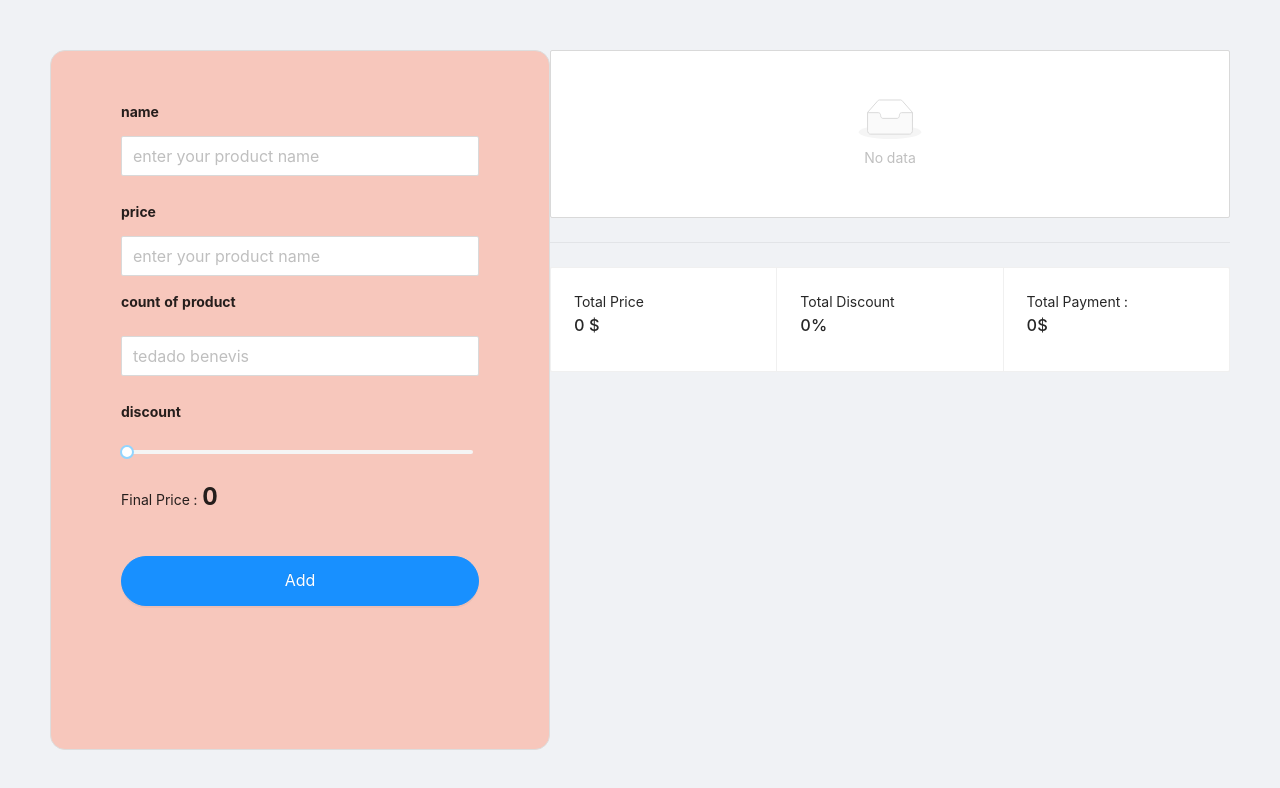
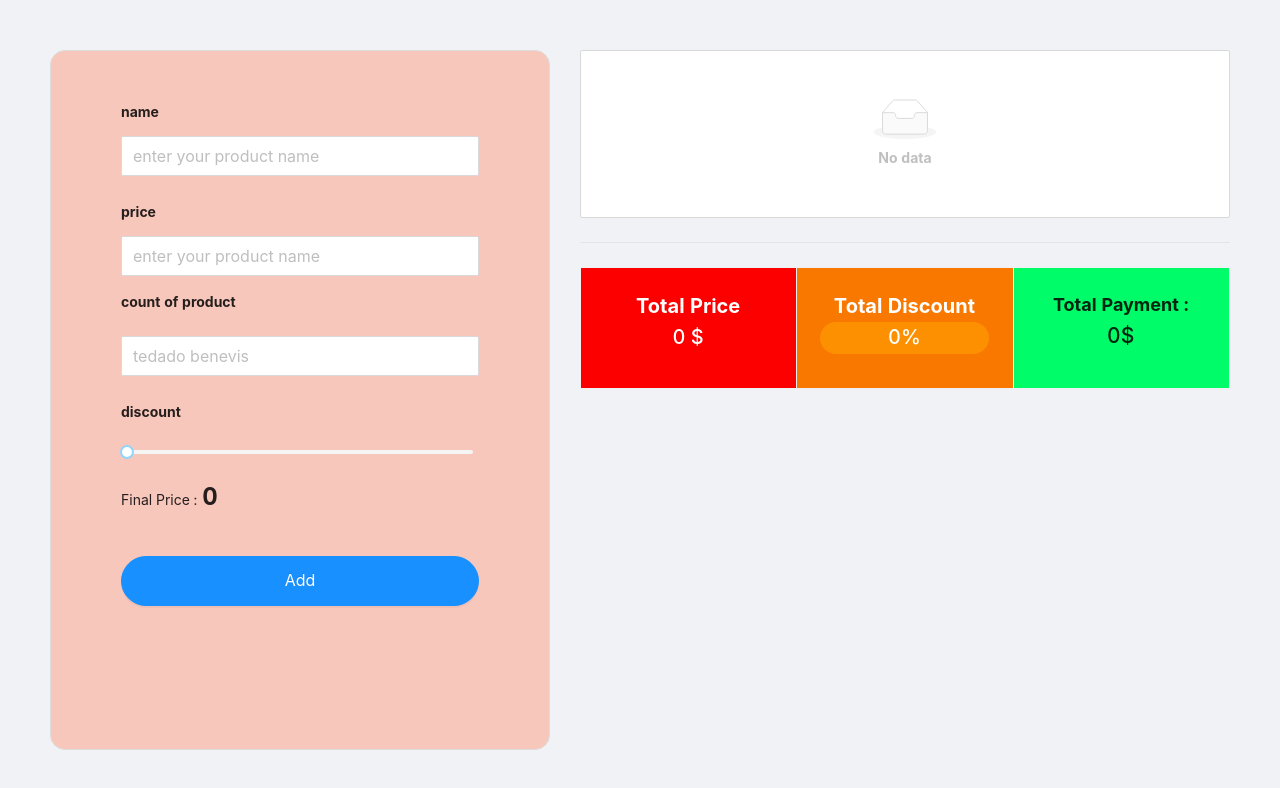
Before and after one commit to tohidshabanloo/cartApp, a React (Create React App) app: page / in a window 1280 px wide. Shown: the top 788 px of the page. Built offline with nearby package versions, Linux system fonts and the light colour scheme.

Commit message:
change some css

```diff
--- a/src/App.css
+++ b/src/App.css
@@ -2,6 +2,7 @@
 
 .App {
   text-align: center;
+
 }
 
 .App-logo {
@@ -24,6 +25,7 @@
   justify-content: center;
   font-size: calc(10px + 2vmin);
   color: white;
+
 }
 
 .App-link {
@@ -78,6 +80,9 @@ label {
 .ant-row {
   width: 100%;
 }
+.ant-col.ant-col-6{
+  width: 2%;
+}
 .list-container .ant-typography {
   margin-top: 0 !important;
 }
--- a/src/App.js
+++ b/src/App.js
@@ -1,10 +1,10 @@
-import './App.css';
+import "./App.css";
 import Main from "./components/Main/Main";
 
 function App() {
   return (
     <div className="App">
-      <Main/>
+      <Main />
     </div>
   );
 }
--- a/src/components/ListContainer/ListContainer.css
+++ b/src/components/ListContainer/ListContainer.css
@@ -1,3 +1,41 @@
 .delete {
-  font-size: 20px;
+  font-size: 200px;
 }
+.ant-list-item.list-items {
+}
+.ant-layout-content {
+  margin-left: 30px;
+  font-weight: bold;
+}
+
+/* actions Button */
+.ant-tag.action {
+  border: none;
+}
+.anticon.anticon-delete.delete {
+  font-size: 30px;
+  border: none;
+  color: rgba(255, 0, 0, 0.695);
+  cursor: pointer;
+}
+.anticon.anticon-delete.delete:hover {
+  transition: background 0.3s;
+  color: red;
+}
+.anticon.anticon-edit.edit {
+  font-size: 30px;
+  border: none;
+  color: rgb(3, 84, 3);
+  cursor: pointer;
+}
+.anticon.anticon-edit.edit:hover {
+  transition: background 0.3s;
+  color: rgb(0, 160, 0);
+}
+
+.ant-tag.ant-tag-has-color.tag{
+  font-size: 25px;
+  padding: 4px;
+  border-radius: 8px;
+
+}
--- a/src/components/ListContainer/ListContainer.jsx
+++ b/src/components/ListContainer/ListContainer.jsx
@@ -22,32 +22,32 @@ const ListContainer = ({ data }) => {
               <Text type={"secondary"}>Name:</Text>
               <Title level={3}>{item?.name}</Title>
             </Col>
-            <Col span={6}>
+            <Col span={4}>
               <Text type={"secondary"}>Price:</Text>
               <Title level={3}>{item?.price}$</Title>
             </Col>
-            <Col span={6}>
+            <Col span={2}>
               <Text type={"secondary"}>Count:</Text>
-              <Title level={3}>{item?.count}</Title>
+              <Title level={3}>x {item?.count} </Title>
             </Col>
-            <Col span={6}>
+            <Col span={2}>
               <Text type={"secondary"}>Discount:</Text>
-              <Tag color={"#108ee9"} className={`tag`}>
+              <Tag color={"#108ee9"} className={`tag`} >
                 {item?.discount}%
               </Tag>
             </Col>
-            <Col span={6}>
+            <Col span={8}>
               <Text type={"secondary"}>Final Price:</Text>
               <Title className={"final-price"} level={3}>
                 {/* {item?.price - (item?.price * item?.discount) / 100} $ */}
                 {calcFinalPrice(item?.price, item?.discount, item?.count)}
               </Title>
             </Col>
-            <Col span={6}>
+            <Col span={2}>
               <Text type={"secondary"}>Action:</Text>
-              <Tag className="delet">
-                <DeleteOutlined />
-                <EditOutlined />
+              <Tag className="action">
+                <DeleteOutlined className="delete" />
+                <EditOutlined className="edit" />
               </Tag>
             </Col>
           </Row>
--- a/src/components/Panel/Panel.jsx
+++ b/src/components/Panel/Panel.jsx
@@ -82,7 +82,6 @@ const Panel = ({ setFormData }) => {
           >
             {/* {price - (price * disc) / 100} $ */}
             {calcFinalPrice(price, disc, count)}
-
           </span>
         </Form.Item>
         <Form.Item>
--- /dev/null
+++ b/src/components/TotalPrice/TotalPrice.css
@@ -0,0 +1,29 @@
+.total-payment {
+  background-color: rgb(0, 252, 105);
+  text-align: center;
+
+  font-size: 18px;
+}
+.total-price {
+  background-color: rgb(252, 0, 0);
+  text-align: center;
+  color: white;
+  font-size: 20px;
+}
+.total-price h3 {
+  color: white;
+  font-size: 20px;
+}
+.total-discount {
+  background-color: rgb(249, 120, 0);
+  text-align: center;
+  color: white;
+  font-size: 20px;
+}
+.total-discount h3 {
+  color: white;
+  background-color: rgba(255, 157, 0, 0.643);
+  border-radius: 30px;
+  float: center;
+  font-size: 20px;
+}
--- a/src/components/TotalPrice/TotalPrice.jsx
+++ b/src/components/TotalPrice/TotalPrice.jsx
@@ -1,5 +1,6 @@
 import React from "react";
 import { Card } from "antd";
+import './TotalPrice.css'
 
 const TotalPrice = ({ data }) => {
   const totalPayment = data.reduce(
@@ -17,11 +18,11 @@ const TotalPrice = ({ data }) => {
 
   return (
     <Card className={`summery-container`}>
-      <Card.Grid>
+      <Card.Grid className="total-price">
         <span>Total Price</span>
         <h3>{totalPrice} $</h3>
       </Card.Grid>
-      <Card.Grid>
+      <Card.Grid className="total-discount">
         <span>Total Discount</span>
         <h3>{totalDiscount}%</h3>
       </Card.Grid>
```
